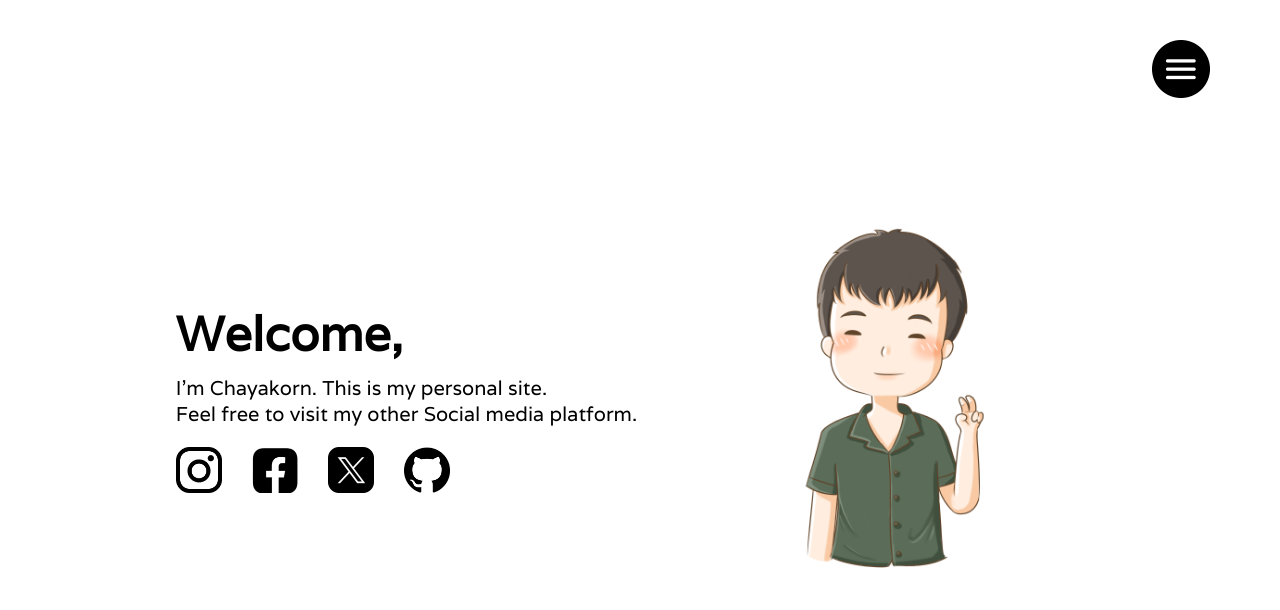
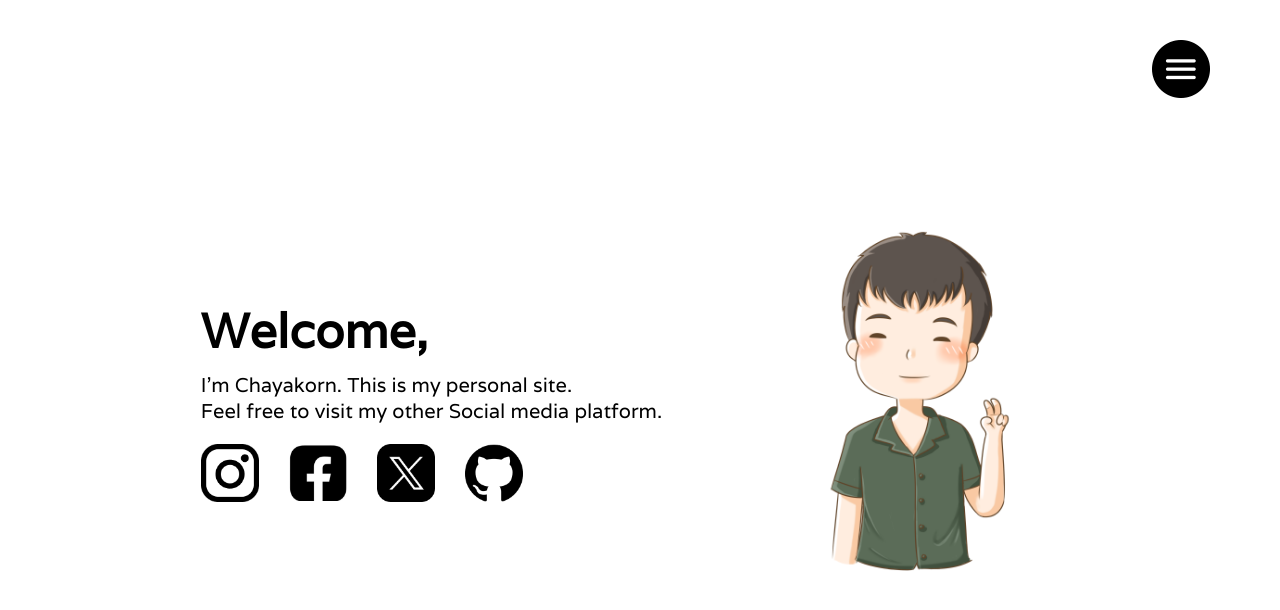
Before and after one commit to AimChayakorn/kittikoonc, a Next.js app: page / in a window 1280 px wide. Shown: the top 610 px of the page. Built offline with nearby package versions, Linux system fonts and the light colour scheme.

Commit message:
refactor

```diff
--- a/app/page.module.css
+++ b/app/page.module.css
@@ -1,4 +1,4 @@
- .main {
+.main {
     display: flex;
     flex-direction:row;
     align-items: center;
@@ -15,6 +15,17 @@
     z-index: 7;
 }
 
+.menuPicCon {
+    position: relative;
+    width: 58px;
+    height: 58px;
+    aspect-ratio: 1;
+}
+
+.menuPic {
+    object-fit: contain;
+}
+
 .inactive {
     display: none;
 }
--- a/app/page.tsx
+++ b/app/page.tsx
@@ -18,25 +18,32 @@ export default function Main() {
           <p className={designStyles.description}>I’m Chayakorn. This is my personal site.</p>
           <p className={designStyles.description}>Feel free to visit my other Social media platform.</p>
           <div className={designStyles.link}>
+            <div className={designStyles.igCon}>
               <Link href='https://www.instagram.com/aimck_'>
-            <Image src="/ig.png" width={46} height={46} alt="Link to my IG"/>
+              <Image src="/ig.png" fill className={designStyles.ig} alt="Link to my IG"/>
               </Link>
+            </div>
+            <div className={designStyles.fbCon}>
               <Link href='https://www.facebook.com/aim.chayakorn'>
-            <Image src="/fb.png" width={46} height={46} alt="Link to my Facebook"/>
+              <Image src="/fb.png" fill className={designStyles.fb} alt="Link to my Facebook"/>
               </Link>
+            </div>
+            <div className={designStyles.xCon}>
               <Link href='https://twitter.com/AimChayakorn'>
-            <Image src="/x.png" width={46} height={46} alt="Link to my X"/>
+              <Image src="/x.png" fill className={designStyles.x} alt="Link to my X"/>
               </Link>
+            </div>
+            <div className={designStyles.ghCon}>
               <Link href='https://github.com/AimChayakorn'>
-            <Image src="/github.png" width={46} height={46} alt="Link to my Github"/>
+              <Image src="/github.png" fill className={designStyles.github} alt="Link to my Github"/>
               </Link>
+            </div>
           </div>
         </div>
         <div className={designStyles.pic}>
           <Image
               src="/NAim.png"
-              width={417}
-              height={417}
+              fill
               className={designStyles.profilepic}
               alt="Picture of Nong Aim"
           />
@@ -46,14 +53,16 @@ export default function Main() {
         className={!isMenuActive ? styles.menuicon : styles.inactive}
         onClick={() => setIsMenuActive(!isMenuActive)}
       >
+        <div className={styles.menuPicCon}>
           <Link href=''>
           <Image
               src="/menu.png"
-            width={58}
-            height={58}
+              fill
+              className={styles.menuPic}
               alt="Menu icon"
           />
           </Link>
+        </div>
       </div>
       <div className={isMenuActive ? sidebarStyles.sidebarActive : sidebarStyles.sidebar}>
         <div
--- a/app/styles/design.module.css
+++ b/app/styles/design.module.css
@@ -38,11 +38,60 @@
     }
 
     .pic {
+        position: relative;
+        width: 417px;
+        height: 417px;
+        aspect-ratio: 1;
         order: 2;
     }
 
     .profilepic {
+        object-fit: contain;
         margin-left: 50px;
+    }
+
+    .igCon {
+        position: relative;
+        width: 58px;
+        height: 58px;
+        aspect-ratio: 1;
+    }
+
+    .fbCon {
+        position: relative;
+        width: 58px;
+        height: 58px;
+        aspect-ratio: 1;
+    }
+
+    .xCon {
+        position: relative;
+        width: 58px;
+        height: 58px;
+        aspect-ratio: 1;
+    }
+
+    .ghCon {
+        position: relative;
+        width: 58px;
+        height: 58px;
+        aspect-ratio: 1;
+    }
+
+    .ig {
+        object-fit: contain;
+    }
+
+    .fb {
+        object-fit: contain;
+    }
+
+    .x {
+        object-fit: contain;
+    }
+
+    .github {
+        object-fit: contain;
     }
 }
 
@@ -86,10 +135,59 @@
     }
 
     .pic {
+        position: relative;
+        width: 417px;
+        height: 417px;
+        aspect-ratio: 1;
         order: 1;
     }
 
     .profilepic {
         margin-left: 50px;
+        object-fit: contain;
+    }
+
+    .igCon {
+        position: relative;
+        width: 58px;
+        height: 58px;
+        aspect-ratio: 1;
+    }
+
+    .fbCon {
+        position: relative;
+        width: 58px;
+        height: 58px;
+        aspect-ratio: 1;
+    }
+
+    .xCon {
+        position: relative;
+        width: 58px;
+        height: 58px;
+        aspect-ratio: 1;
+    }
+
+    .ghCon {
+        position: relative;
+        width: 58px;
+        height: 58px;
+        aspect-ratio: 1;
+    }
+
+    .ig {
+        object-fit: contain;
+    }
+
+    .fb {
+        object-fit: contain;
+    }
+
+    .x {
+        object-fit: contain;
+    }
+
+    .github {
+        object-fit: contain;
     }
 }
```
Lines whose indentation alone changed are shown as unchanged.
